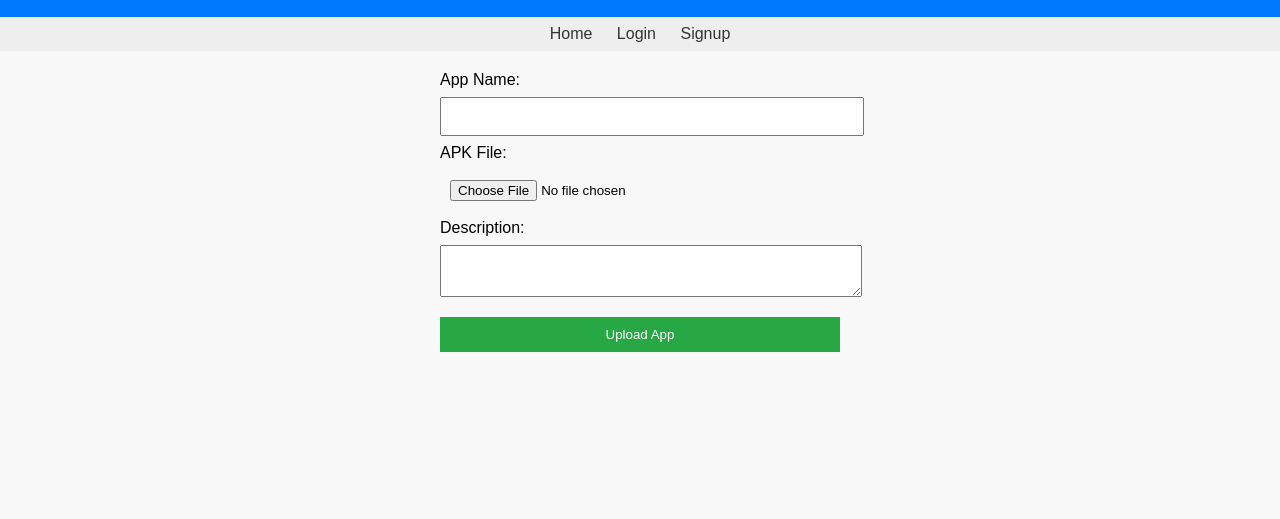
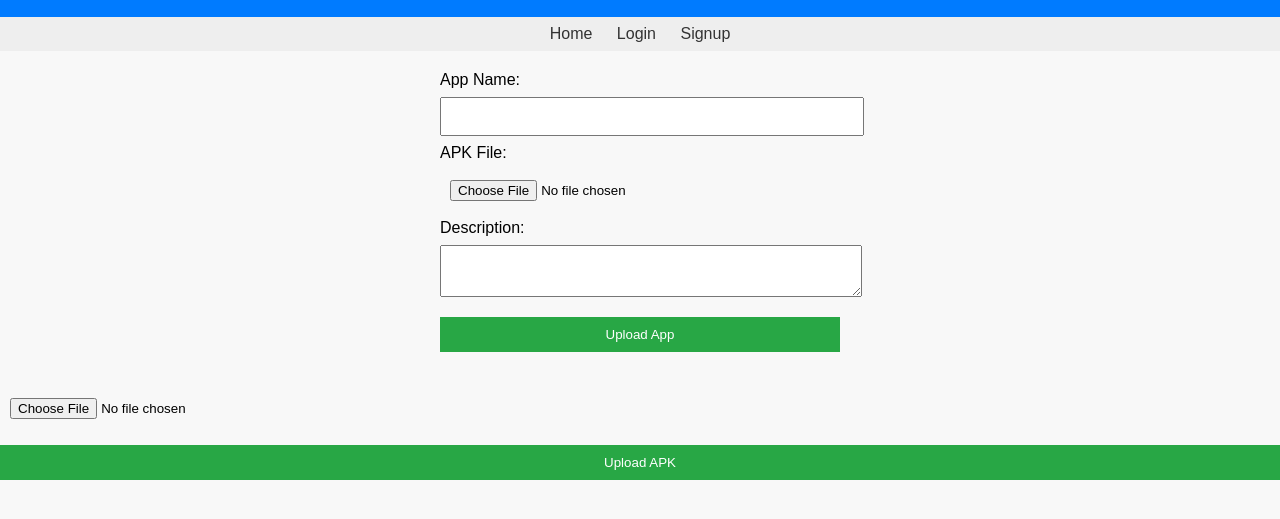
Before and after one commit to Sonurajpt/apk, a plain HTML site: page upload.html in a window 1280 px wide. Shown: the part 95-614 px from the top of the page. Drawn offline with Linux system fonts and the light colour scheme.

Commit message:
Update upload.html

```diff
--- a/upload.html
+++ b/upload.html
@@ -23,5 +23,26 @@
       <button type="submit">Upload App</button>
     </form>
   </main>
+  <input type="file" id="apkFile" />
+<button onclick="uploadAPK()">Upload APK</button>
+
+<script>
+  const storage = firebase.storage();
+
+  function uploadAPK() {
+    const file = document.getElementById("apkFile").files[0];
+    const storageRef = storage.ref("apks/" + file.name);
+
+    storageRef.put(file)
+      .then(snapshot => {
+        return snapshot.ref.getDownloadURL();
+      })
+      .then(url => {
+        alert("APK uploaded. Link: " + url);
+        // optional: save to database
+      })
+      .catch(err => alert(err.message));
+  }
+</script>
 </body>
 </html>
```
